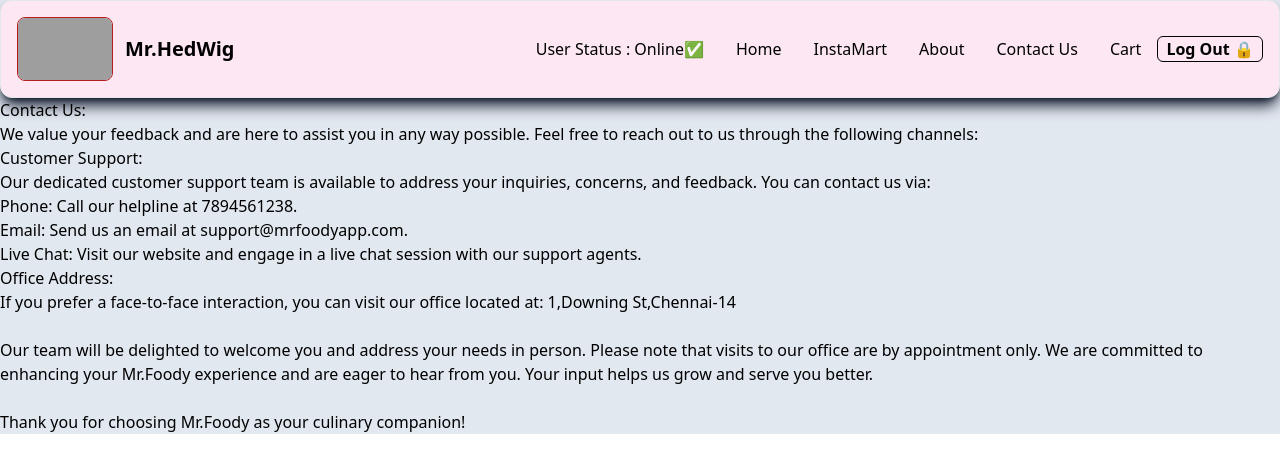
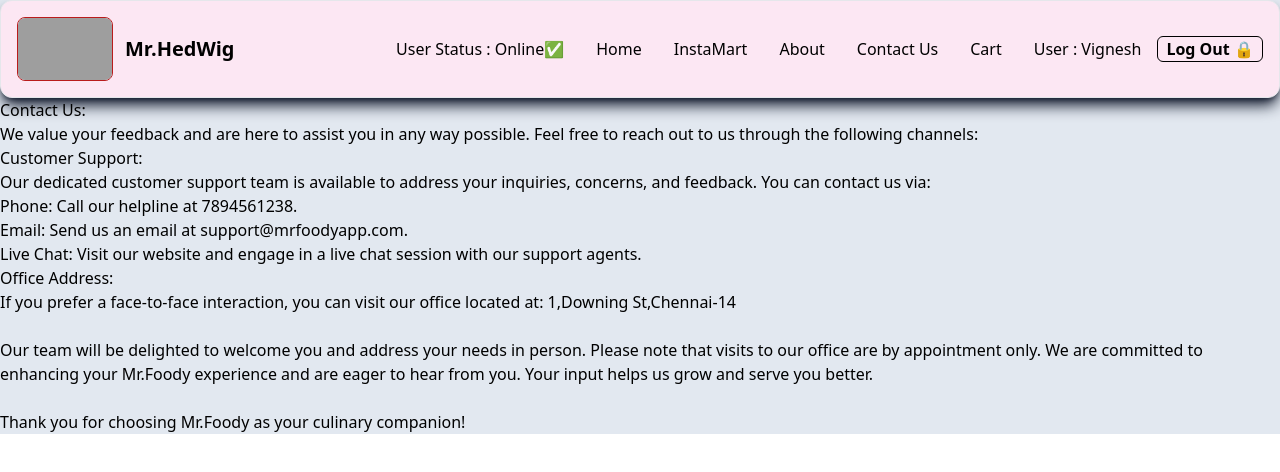
Before and after one commit to VigneshElangovan52/Mr.HedwiG_Food_Delivery, a React (Create React App) app: page /contact in a window 1280 px wide. Shown: the top 472 px of the page. Built offline with nearby package versions, Linux system fonts and the light colour scheme; grey boxes are pictures that could not be loaded.

Commit message:
Used useContext() to pass and handle state globally across the application

```diff
--- a/src/App.js
+++ b/src/App.js
@@ -2,14 +2,28 @@ import './App.css';
 import Header from './components/Header';
 // import Body from './Body';
 import { Outlet } from 'react-router-dom';
+import UserContext from './utils/UserContext';
+import { useEffect, useState } from 'react';
 
 const AppLayout =()=>{
-    return(
-      <div className='bg-slate-200'>
-        <Header />
-      <Outlet />
-      </div>
-    )
+
+  const [user,setUser] = useState("");
+
+  useEffect(()=>{
+    const response = {
+      name : "Vignesh"
+    }
+    setUser(response.name);
+  },[]);
+
+    return (
+      <UserContext.Provider value={{ loggedInBy: user, setUser}}>
+        <div className="bg-slate-200">
+          <Header />
+          <Outlet />
+        </div>
+      </UserContext.Provider>
+    );
   }
 
   export default AppLayout;
--- a/src/components/Body.js
+++ b/src/components/Body.js
@@ -1,9 +1,10 @@
 import RestaurantCard, {isPromoted} from "./RestaurantCard";
 // import restaurantList from "./RestaurantList";
-import { useState, useEffect } from "react";
+import { useState, useEffect, useContext } from "react";
 import Shimmer from "./Shimmer";
 import { Link } from "react-router-dom";
 import useOnlineStatus from "../utils/useOnlineStatus";
+import UserContext from "../utils/UserContext";
 
 
 
@@ -11,11 +12,14 @@ const Body = () => {
   const [searchText, setSearchText] = useState("");
   const [restaurantData, setrestaurantData] = useState([]);
   const [filteredRestaurants, setFilteredRestaurants] = useState ([]);
+  //const [userName, setUserName] = useState("");
   //console.log(restaurantList, "mockData");
   // console.log(restaurant, "vignesh123");
   // const [searchClicked,setSearchClicked]=useState('True');
 
   const userStatus = useOnlineStatus();
+
+  const {loggedInBy, setUser} = useContext(UserContext);
 
   useEffect(() => {
     fetchCall();
@@ -53,7 +57,7 @@ const Body = () => {
 
   const PromotedRestaurant = isPromoted(RestaurantCard);
 
-  if (userStatus === false) return <h1>Oops, seems like you're disconneted! Please check internet connectivity</h1>;
+  if (userStatus === false) return <h1>Oops, seems like you're disconnected! Please check internet connectivity</h1>;
 
   if(filteredRestaurants.length === 0) return <Shimmer />;
 
@@ -64,7 +68,7 @@ const Body = () => {
       <input
         type="search"
         placeholder=" Search for a restaurant "
-        className="mx-4 my-2 rounded-md border border-solid border-black"
+        className="mx-4 my-2 pl-2 rounded-md border border-solid border-black"
         value={searchText}
         onChange={(e) => {
           setSearchText(e.target.value);
@@ -89,6 +93,9 @@ const Body = () => {
       >
         Restaurants above 4.0 rating
       </button>
+      &nbsp;
+      <label className="ml-4 my-2 pl-2 ">User Name : </label>
+      <input className="mx-2 my-2 pl-2 rounded-md border border-solid border-black"type = "search" placeholder="Type UserName" value={loggedInBy} onChange={(e)=>{setUser(e.target.value);}}></input>
       <div className="flex flex-wrap">
         {filteredRestaurants.map((item) => {
           return <Link key = {item.info.id} to= {"/restaurant/"+ item.info.id}>
--- a/src/components/Header.js
+++ b/src/components/Header.js
@@ -1,6 +1,7 @@
-import { useState } from "react";
+import { useContext, useState } from "react";
 import { Link } from "react-router-dom";
 import useOnlineStatus from "../utils/useOnlineStatus";
+import UserContext from "../utils/UserContext";
 
 
 const AppName = () => {
@@ -26,6 +27,9 @@ const Header = () => {
   }
 
   const userStatus = useOnlineStatus();
+  const {loggedInBy} = useContext(UserContext);
+
+  console.log(loggedInBy, '12345');
 
   return (
     <div className="flex justify-between bg-pink-100 p-4 rounded-xl border shadow-lg shadow-slate-900 ">
@@ -38,6 +42,7 @@ const Header = () => {
           <li className="items-center p-4"><Link to = "/about">About</Link></li>
           <li className="items-center p-4"><Link to = "/contact">Contact Us</Link></li>
           <li className="items-center p-4">Cart</li>
+          <li className="p-4">User : {loggedInBy}</li>
           <button className = "px-2 rounded-md hover:bg-pink-300 active:bg-slate-200-700 border border-solid border-black font-bold" onClick = {LogInStatus}>{isLoggedIn} {(isLoggedIn === 'Log Out') ? '🔒' : '🔑'}</button>
         </ul>
       </div>
--- /dev/null
+++ b/src/utils/UserContext.js
@@ -0,0 +1,7 @@
+import { createContext } from "react";
+
+const UserContext = createContext({
+    loggedInBy : "Vignesh Elangovan",
+});
+
+export default UserContext;
```
